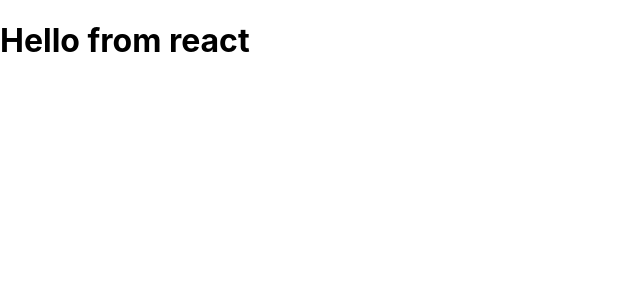
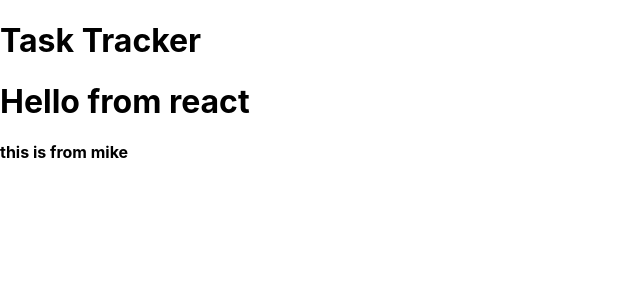
Before and after one commit to mikiyas-girma/react-task-tracker, a React (Create React App) app: page / in a window 1280 px wide. Shown: the top 300 px of the page, without its empty margins (0-640 px from the left). Built offline with nearby package versions, Linux system fonts and the light colour scheme.

Commit message:
creating and importing components

```diff
--- a/src/App.js
+++ b/src/App.js
@@ -1,8 +1,12 @@
+import Header  from "./components/Header";
 
 function App() {
+  const name = 'mike';
   return (
     <div className="container">
+      <Header />
       <h1>Hello from react</h1>
+      <h4>this is from {name}</h4>
     </div>
   );
 }
--- /dev/null
+++ b/src/components/Header.js
@@ -0,0 +1,10 @@
+
+const Header = () => {
+  return (
+    <div>
+      <h1>Task Tracker </h1>
+    </div>
+  )
+}
+
+export default Header
```
